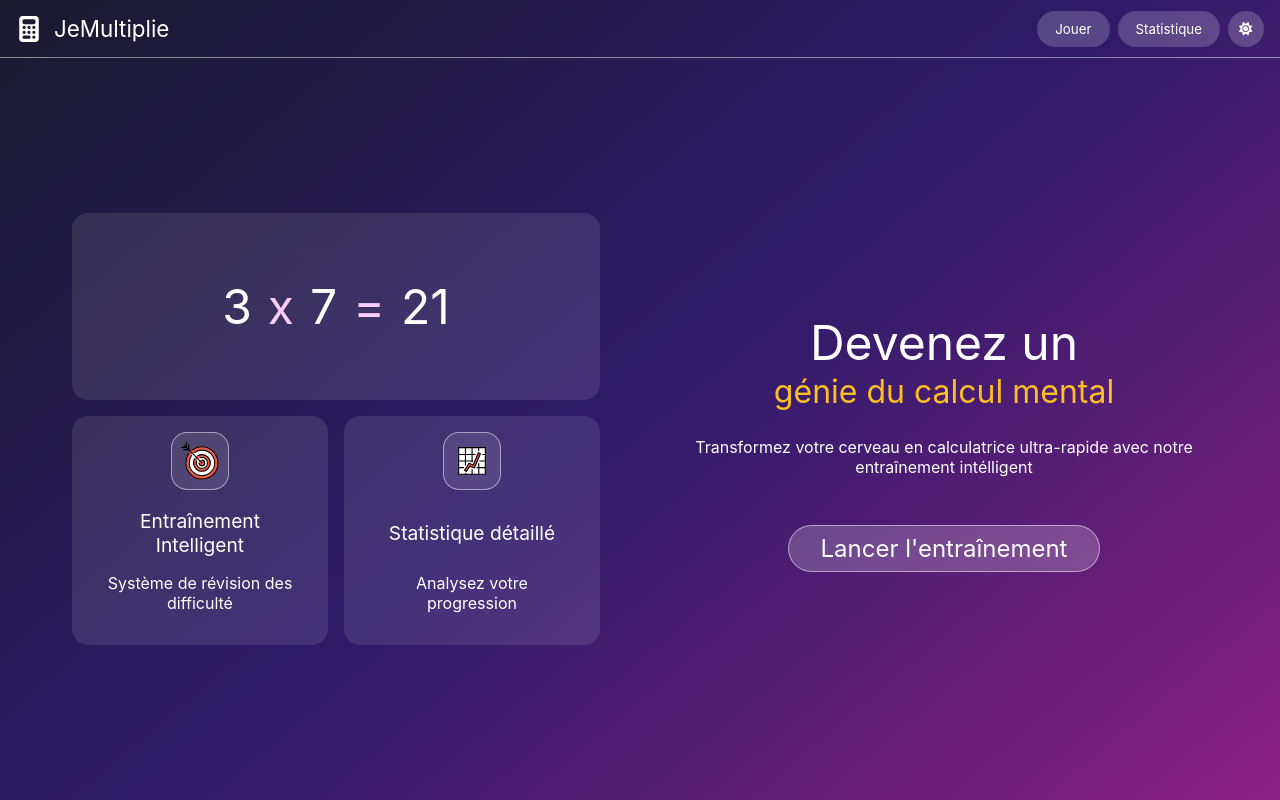
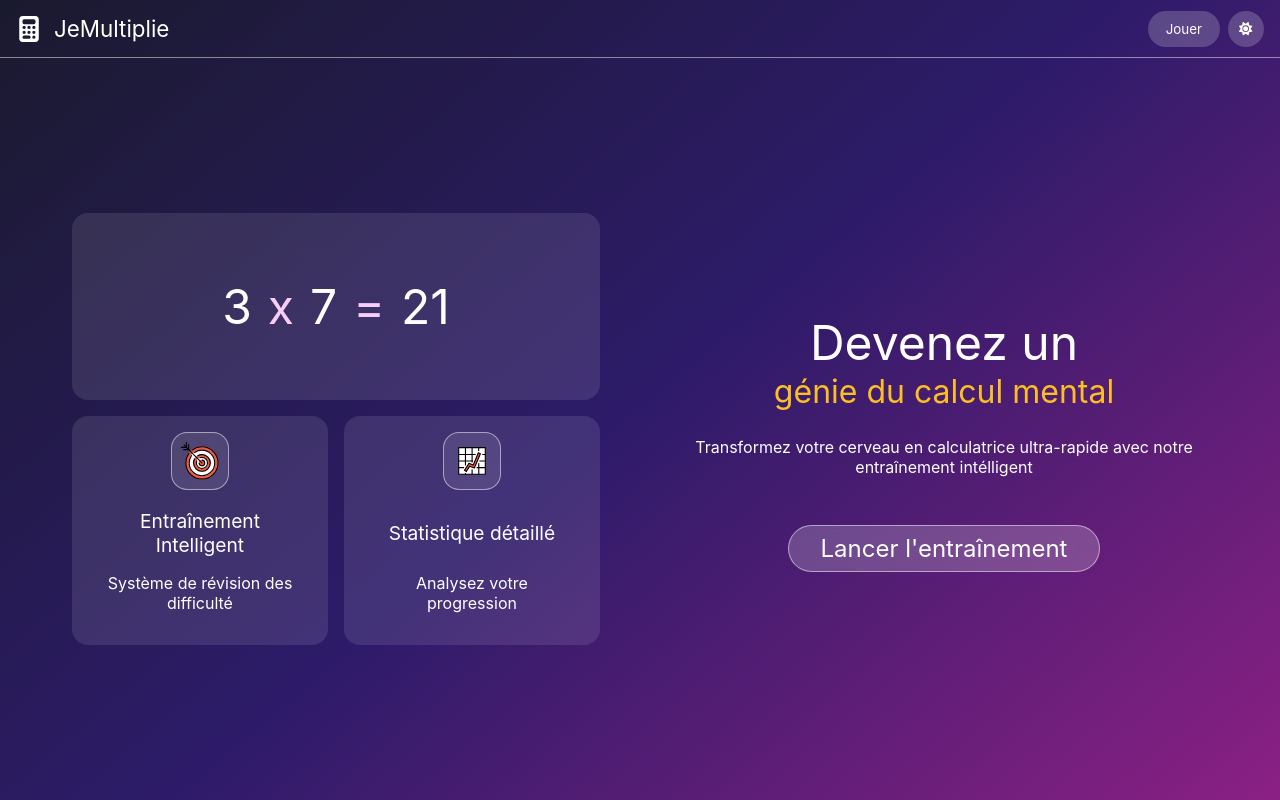
Before and after one commit to mael-sil/JeMultiplie, a Vue app: page /game in a window 1280 px wide. Built offline with nearby package versions, Linux system fonts and the light colour scheme; the HTML template or start-up script is replaced by a standard one; what vue3-apexcharts would draw is missing.

Commit message:
Hide stat page link for now as it is not finished

```diff
--- a/src/components/headerTemplate.vue
+++ b/src/components/headerTemplate.vue
@@ -37,7 +37,8 @@ function listenDark() {
 
   <div class="right">
     <router-link to="/game"><button>Jouer</button></router-link>
-    <router-link to="/stats"><button>Statistique</button></router-link>
+    <!-- Hide statistique page for now as it is not finished -->
+    <router-link to="/stats" style="display: none"><button>Statistique</button></router-link>
     <button class="dark-mode-button" v-if="whiteMode" @click="listenWhite">
       <font-awesome-icon :icon="['fas', 'moon']" />
     </button>
```
